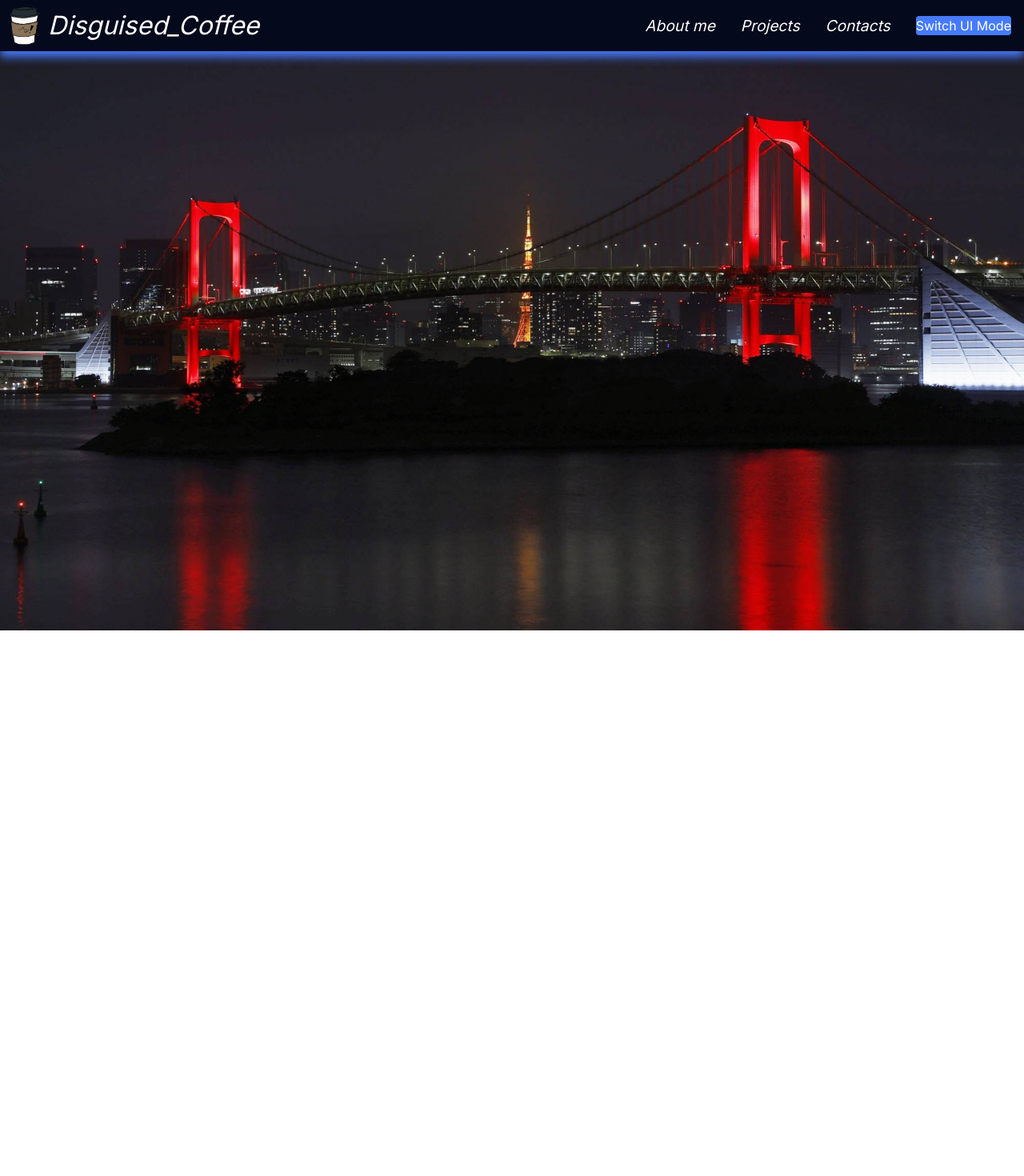
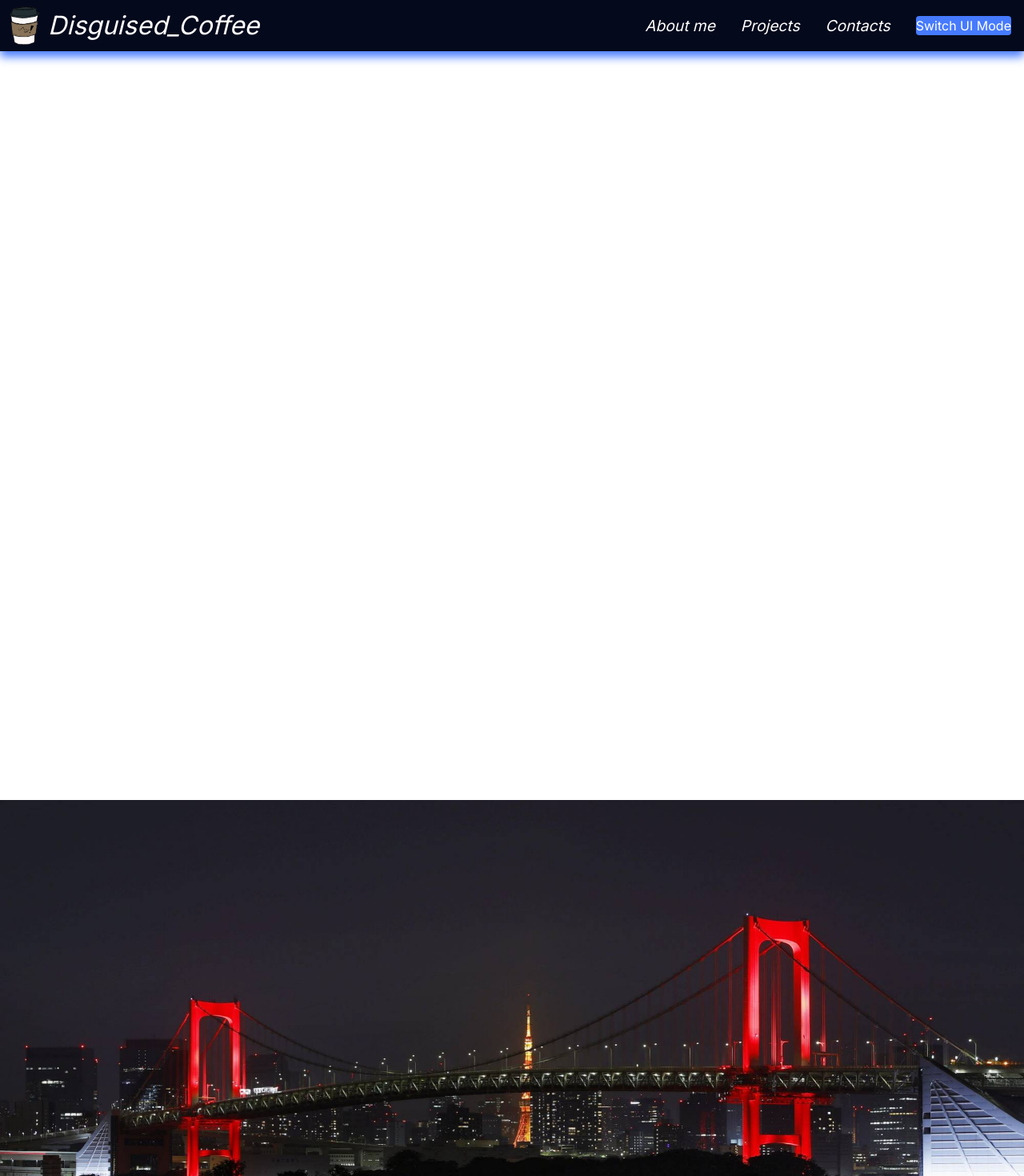
Before and after one commit to Disguised-Coffee/disguised-coffee.github.io, a Next.js app: page / in a window 1280 px wide. Shown: the top 1470 px of the page at 80% size. Before the commit the page ends 800 px from the top, so only its background shows below. Built offline with nearby package versions, Linux system fonts and the light colour scheme.

Commit message:
Fixed key errors and started overlay

```diff
--- a/src/app/TestMe.json
+++ b/src/app/TestMe.json
@@ -32,5 +32,27 @@
             }
         ],
         "isHighlight": true
+    },
+    {
+        "image": {
+            "src": "np_file_17300.jpeg",
+            "alt": "a testing image"
+        },
+        "name": "Project-Reactive-Test",
+
+        "tech":[
+            "react",
+            "node",
+            "figma"
+        ],
+        "date": {
+            "begin":"June 2024",
+            "ongoing": true
+        },
+        "desc": {
+            "paragraph": "Personal portfolio redesigned in React",
+            "caption": "so updating is easier"
+        },
+        "isHighlight": true
     }
 ]
--- a/src/app/content.js
+++ b/src/app/content.js
@@ -1,8 +1,11 @@
+import React from "react";
 import data from "./TestMe.json"
 import Card from "@/components/cards";
 
-const Content = () => {
-    console.log(data);
+const Content = ({
+    changeHC
+}) => {
+    let key_ = -1;
 
     return (
         <div className="pt-[10vh] flex-col
@@ -15,13 +18,13 @@ const Content = () => {
             </div>
             <div className="w-[60vw] flex flex-wrap justify-center min-h-[100vh]">
                 {
-
                     data.map((obj) => {
-                        console.log(obj);
+                        key_++;
+                        console.log(key_);
                         return (
-                            <>
-                                <Card image={obj.image} title={obj.name} dn={obj.dn} tech={obj.tech} />
-                            </>
+                            <React.Fragment key={key_}>
+                                <Card image={obj.image} title={obj.name} dn={obj.dn} tech={obj.tech} us={changeHC} key={key_}/>
+                            </React.Fragment>
                         )
                     })
                 }
--- a/src/app/page.js
+++ b/src/app/page.js
@@ -4,6 +4,8 @@ import NavBar from "@/components/navbar";
 import bg from "../../public/np_file_17300.jpeg"
 import Image from "next/image";
 import Content from "./content";
+import {Overlay} from "@/components/overlay";
+import { useState } from "react";
 
 const Page = () => {
   return (
@@ -15,12 +17,15 @@ const Page = () => {
 }
 
 export default function Home() {
+  let [hoverContent,changeHC] = useState("na");
+
   return (
     <>
       <NavBar />
+      <Overlay hc={hoverContent}/>
       <div className="[overflow-y:_scroll] [scroll-snap-type:_y_mandatory] w-[100vw] h-[100vh]">
         <Page />
-        <Content />
+        <Content changeHC={changeHC}/>
       </div>
     </>
   );
--- a/src/components/cards.jsx
+++ b/src/components/cards.jsx
@@ -1,12 +1,49 @@
 import React from "react";
 import Link from "next/link";
-
 import Image from "next/image";
+import { activateOverlay } from "./overlay";
 
 let counter = 0;
 
 const makeTechList = (array) => {
     let toR;
+}
+
+function ReturnFileName(element) {
+    // console.log(element);
+    let j;
+    switch (element) {
+        case "css":
+            j = "css-3";
+            break;
+        case "html":
+            j = "html-5";
+            break;
+        case "js":
+            j = "js";
+            break
+        case "java":
+            j = "java";
+            break
+        case "node":
+            j = "nodejs";
+            break;
+        case "figma":
+            j = "figma";
+            break;
+        case "python":
+            j = "python";
+            break
+        case "react":
+            j = "react";
+            break
+        case "vite":
+            j = "vite";
+            break
+        default:
+            return "";
+    }
+    return j
 }
 
 /**
@@ -27,30 +64,41 @@ const Card = ({
     image,
     title,
     dn,
-    tech
-
+    tech,
+    us
 }) => {
     counter++;
 
-    console.log(tech);
+    let DesignationName = ()=>{
+        if(dn){
+            return(
+                <h3 className="pt-[0.25rem] text-[0.76rem] italic">
+                        {("\"" + dn + "\"")}
+                </h3>
+            )
+        }
+        else{
+            return;
+        }
+    }
+
+    let key = -1;
 
     return (
-        <div
-            className="w-auto relative m-2 aspect-[301.92/306.06]
+        <div className="w-auto relative m-2 aspect-[301.92/306.06]
                           h-[34vh] overflow-hidden rounded
-                          shadow-[10px_10px_0px_#3E3D3D]">
+                          shadow-[10px_10px_0px_#3E3D3D]" onClick={() =>{ us(title)}}>
             <img className="h-full w-full filter brightness-50 " src={image.src} alt={image.alt ? image.alt : ("project" + counter)} />
             <div className="text-white [text-shadow:_2px_2px_0px_#000000] absolute top-0 right-0 bottom-0 left-0 p-4 z-[1] flex items-center justify-center flex-col">
                 {/* Title of project */}
                 <h2
                     className="text-white font-bold m-0
-                                text-[1.7rem] w-max">
+                                text-[1.7rem] w-[100%] text-center">
                     {title}
                 </h2>
                 {/* designation name []*/}
-                <h3 className="pt-[0.25rem] text-[0.76rem] italic">
-                    {("\"" + dn + "\"")}
-                </h3>
+                <DesignationName/>
+
             </div>
             {/* div for absolute stuff */}
             <div className="absolute h-full w-full z-[0] top-[0] flex justify-center">
@@ -60,32 +108,25 @@ const Card = ({
                     <div className="flex jusify-center h-max">
                         {
                             tech.map((element) => {
-                                console.log(element);
-                                let j;
-                                switch (element) {
-                                    case "css":
-                                        j = "css-3";
-                                        break;
-                                    case "html":
-                                        j = "html-5";
-                                        break;
-                                    case "js":
-                                        j = "js";
-                                        break
-                                    default:
+                                let r = ReturnFileName(element);
+                                if (r === "") {
                                     return (
                                         <div></div>
                                     );
                                 }
+                                else {
+                                    key++;
                                     return (
                                         <Image
                                             priority
-                                        src={"/icons/" + j + ".svg"}
+                                            src={"/icons/" + r + ".svg"}
                                             height={32}
                                             width={32}
-                                        alt={j}
+                                            alt={r}
+                                            key={key}
                                         />
                                     )
+                                }
                             })
                         }
                     </div>
--- a/src/components/navbar.jsx
+++ b/src/components/navbar.jsx
@@ -35,12 +35,12 @@ const NavBar = () => {
       <ul className="absolute right-0 top-0 flex flex-center h-[8vh] items-center">
         {navBarSlideButtons.map((obj) => {
           return (
-            <li className="p-[2vh] font-test italic block text-[1.2rem]"><a className="transition ease-in-out delay-150 duration-[500ms] hover:drop-shadow-highlight" href={obj.src} title={obj.titleText} key={(obj.id).toString()}>{obj.text}</a>
+            <li key={obj.id} className="p-[2vh] font-test italic block text-[1.2rem]"><a className="transition ease-in-out delay-150 duration-[500ms] hover:drop-shadow-highlight" href={obj.src} title={obj.titleText}>{obj.text}</a>
               {/* {console.log(obj.id)} */}
             </li>
           )
         })}
-        <li className="p-[2vh]" key={(cumulativeID + 1).toString()}><button className='btn'>Switch UI Mode</button></li>
+        <li className="p-[2vh]" key={(cumulativeID + 1)}><button className='btn'>Switch UI Mode</button></li>
       </ul>
     </nav>
   )
--- /dev/null
+++ b/src/components/overlay.jsx
@@ -0,0 +1,42 @@
+import React, { forwardRef, useState } from "react";
+import data from "../app/TestMe.json"
+
+
+/*
+    A function activates the overlay by changing part of the CSS
+
+    have a useState variable in the Overlay that can be updated by the activateOverlay function
+
+*/
+
+let v = false;
+
+const Overlay = ({
+    hc
+}) => {
+
+    return (
+        <div style={{height:"1000px", paddingTop:"10vh"}}>
+            <OverlayContent p={hc}/>
+        </div>
+    )
+}
+
+const activateOverlay = ()=>{
+    v = !v;
+    console.log(v);
+}
+
+function OverlayContent(p){
+    let i = 0;
+    console.log(p)
+    while(i < data.length && (data[i].name != p)){
+        i++;
+    }
+    console.log(data[i])
+    return(
+        data[i]
+    )
+}
+
+export {Overlay, activateOverlay};
```
Also changed, not shown: public/icons/figma.svg (added). Lines whose indentation alone changed are shown as unchanged.
